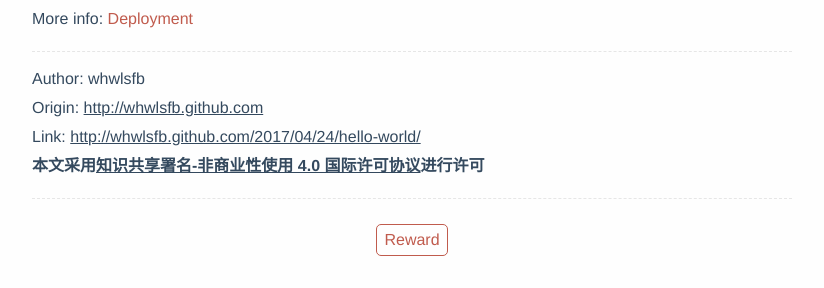
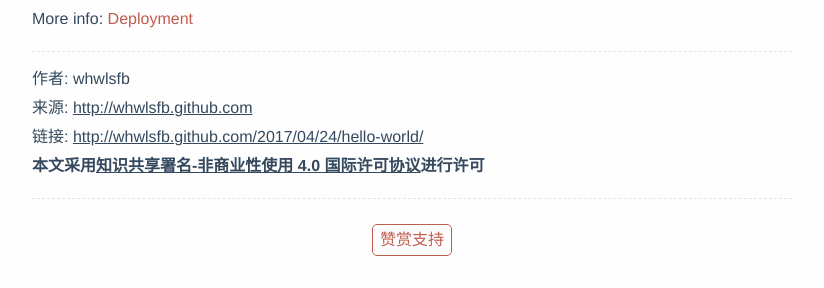
Before and after one commit to whwlsfb/whwlsfb.github.io, a plain HTML site: page 2017/04/24/hello-world/index.html in a window 1280 px wide. Shown: the part 974-1262 px from the top of the page, without its empty margins (228-1052 px from the left). Drawn offline with Linux system fonts and the light colour scheme; a web font is replaced by a local one.

Commit message:
Site updated: 2017-04-24 16:18:35

```diff
--- a/2017/04/24/hello-world/index.html
+++ b/2017/04/24/hello-world/index.html
@@ -192,15 +192,15 @@
 
   <div class="post-copyright">
     <p class="copyright-item">
-      <span>Author: </span>
+      <span>作者: </span>
       <span>whwlsfb</span>
     </p>
     <p class="copyright-item">
-      <span>Origin: </span>
+      <span>来源: </span>
       <a href="http://whwlsfb.github.com">http://whwlsfb.github.com</a>
     </p>
     <p class="copyright-item">
-      <span>Link: </span>
+      <span>链接: </span>
       <a href="http://whwlsfb.github.com/2017/04/24/hello-world/">http://whwlsfb.github.com/2017/04/24/hello-world/</a>
     </p>
 
@@ -216,7 +216,7 @@
 
   <div class="post-reward">
     <input type="checkbox" name="reward" id="reward" hidden />
-    <label class="reward-button" for="reward">Reward</label>
+    <label class="reward-button" for="reward">赞赏支持</label>
     <div class="qr-code">
 
 
```
Also changed, not shown: 1 other file.
